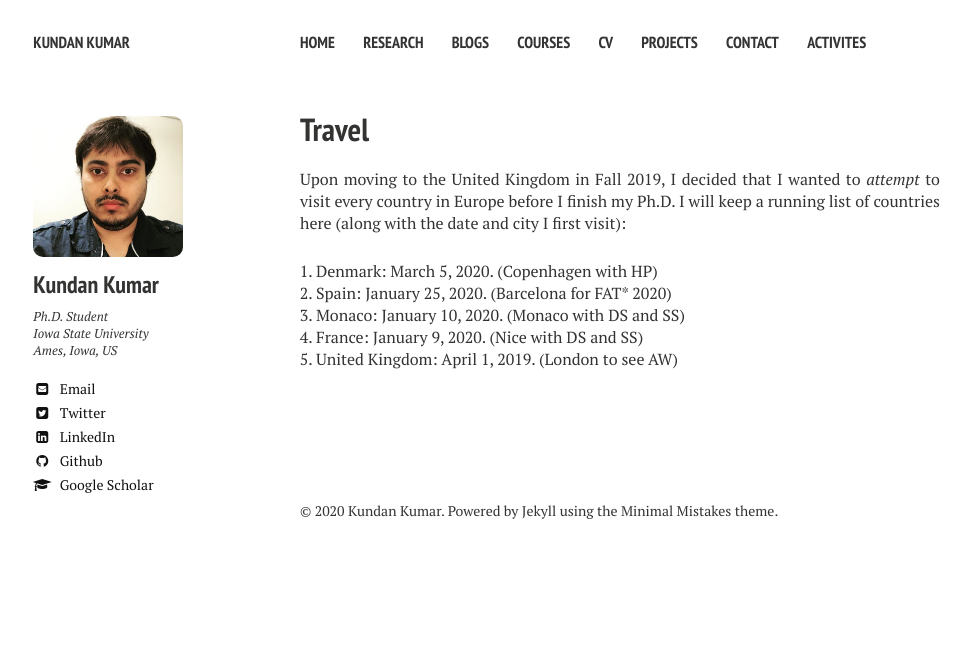
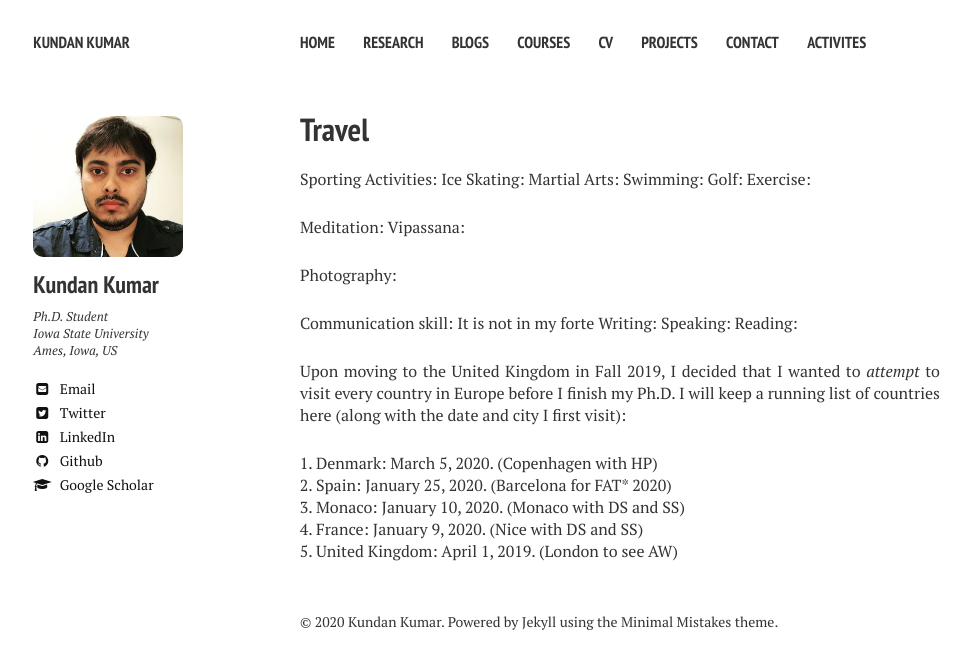
Before and after one commit to kundan7kumar/kundan7kumar.github.io, a Jekyll site: the page built from travel/index.md, in a window 1280 px wide. Shown: the top 669 px of the page, without its empty margins (20-991 px from the left). Built offline with Jekyll 4.4.1, drawn with Linux system fonts in a browser that asks for light colours; nearby versions of some CDN libraries.

Commit message:
Update index.md

```diff
--- a/travel/index.md
+++ b/travel/index.md
@@ -1,11 +1,31 @@
 ---
 layout: page
 title: Travel
-tags: [umang, bhatt, travel, graduate]
+tags: [kundan, kumar, travel, graduate]
 modified: 2014-08-08T20:53:07.573882-04:00
 comments: false
 share: false
 ---
+
+Sporting Activities:
+Ice Skating:
+Martial Arts:
+Swimming:
+Golf:
+Exercise:
+
+Meditation:
+Vipassana:
+
+Photography:
+
+
+Communication skill:
+It is not in my forte
+Writing:
+Speaking:
+Reading:
+
 
 
 Upon moving to the United Kingdom in Fall 2019, I decided that I wanted to *attempt* to visit every country in Europe before I finish my Ph.D. I will keep a running list of countries here (along with the date and city I first visit):
```
